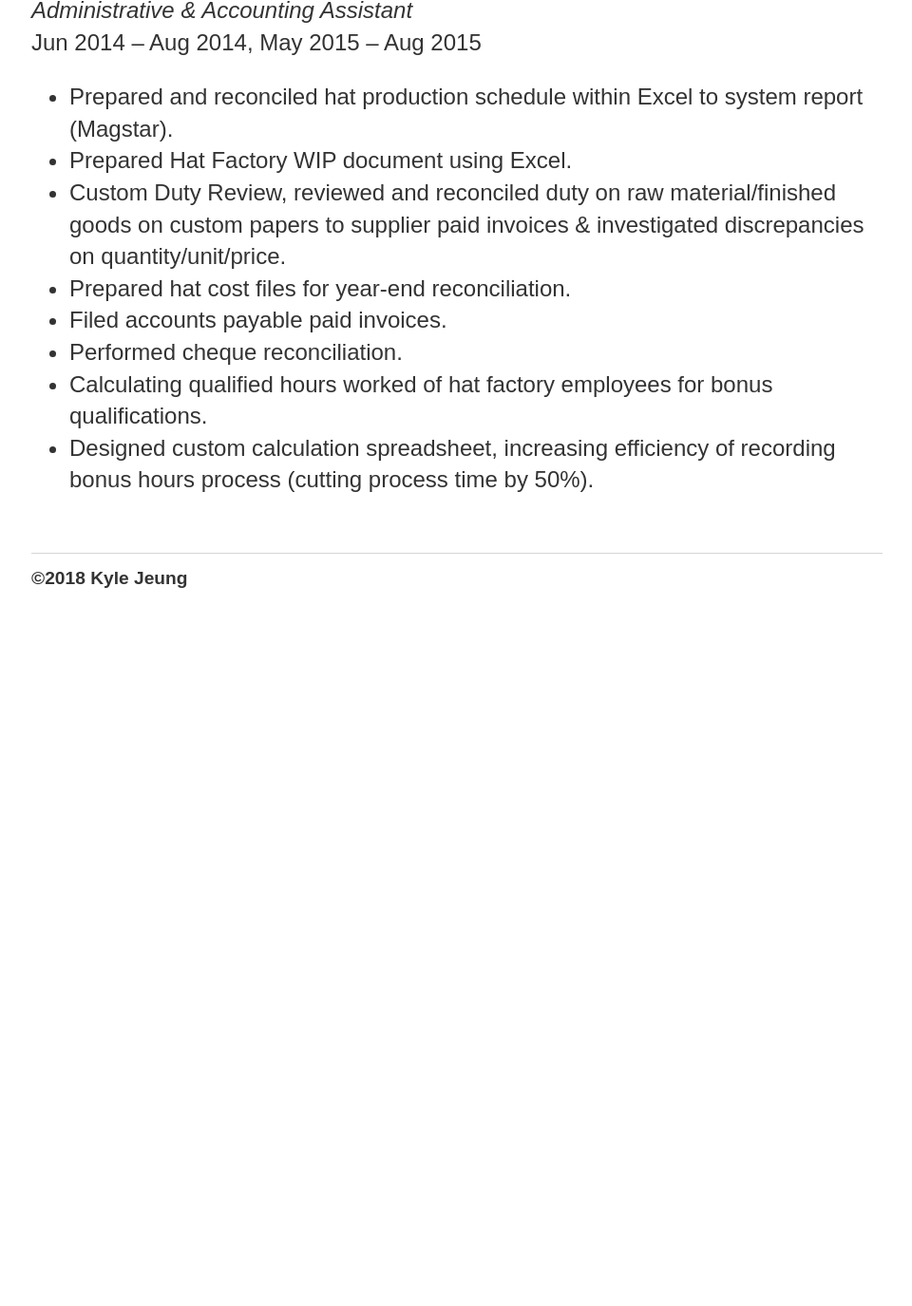
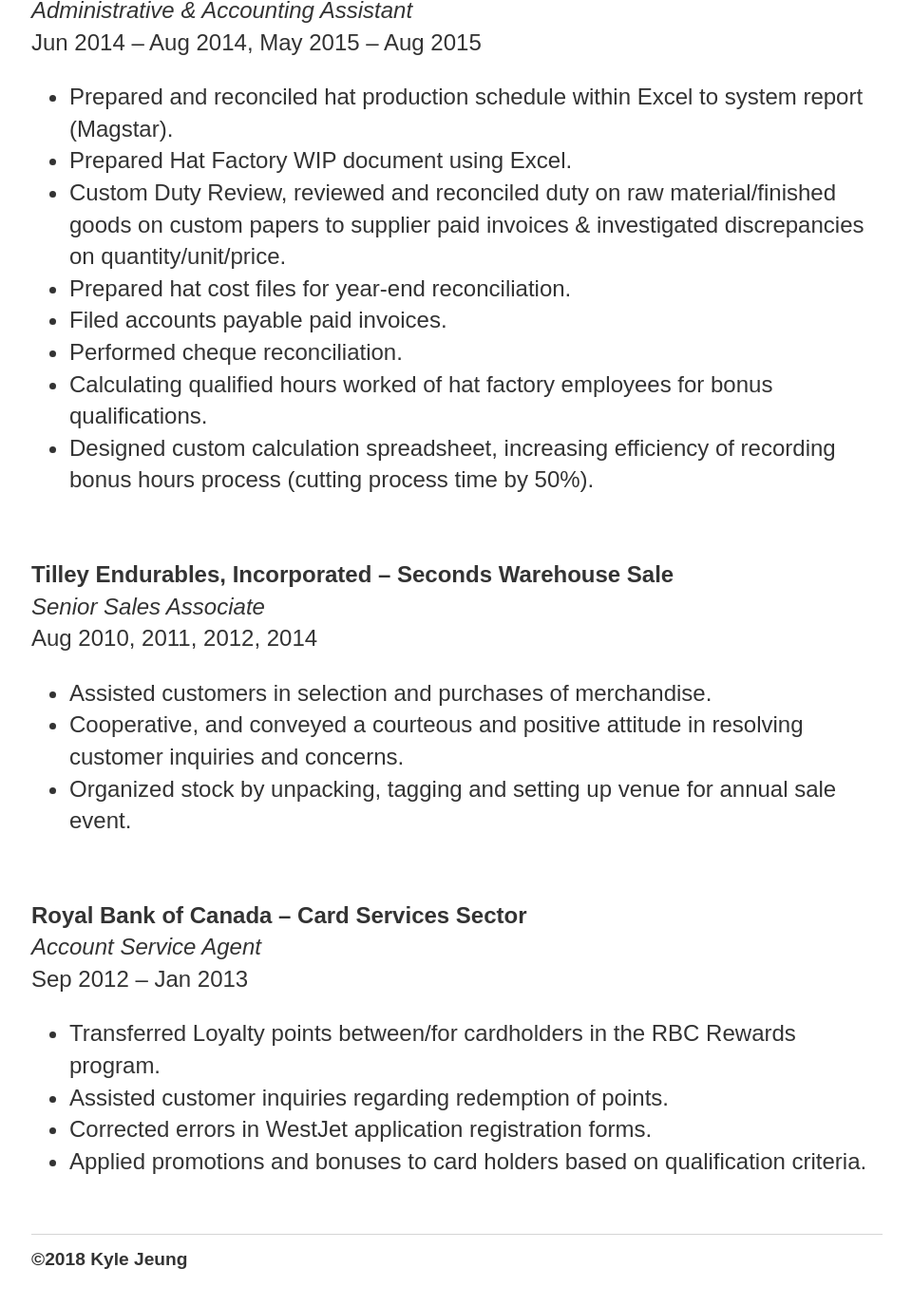
Before and after one commit to jeungkyle/portfolio, a Jekyll site: the page built from work/index.html, in a window 1280 px wide and 1400 px high, scrolled down 1967 px. Shown: the top 1375 px of the window at 95% size, without its empty margins (159-1119 px from the left). Built offline with Jekyll 4.4.1, drawn with Linux system fonts in a browser that asks for light colours; before the commit the page ends 2650 px from its top, so only the background shows below that.

Commit message:
Update index.html

```diff
--- a/work/index.html
+++ b/work/index.html
@@ -65,3 +65,26 @@
     <li>Designed custom calculation spreadsheet, increasing efficiency of recording bonus hours process (cutting process time by 50%).</li>
   </ul>
 </p><br>
+
+<p>
+  <b>Tilley Endurables, Incorporated – Seconds Warehouse Sale</b><br>
+  <i>Senior Sales Associate</i><br>
+  Aug 2010, 2011, 2012, 2014<br>
+  <ul>
+    <li>Assisted customers in selection and purchases of merchandise.</li>
+    <li>Cooperative, and conveyed a courteous and positive attitude in resolving customer inquiries and concerns.</li>
+    <li>Organized stock by unpacking, tagging and setting up venue for annual sale event.</li>
+  </ul>
+</p><br>
+
+<p>
+  <b>Royal Bank of Canada – Card Services Sector</b><br>
+  <i>Account Service Agent</i><br>
+  Sep 2012 – Jan 2013
+  <ul>
+    <li>Transferred Loyalty points between/for cardholders in the RBC Rewards program.</li>
+    <li>Assisted customer inquiries regarding redemption of points.</li>
+    <li>Corrected errors in WestJet application registration forms.</li>
+    <li>Applied promotions and bonuses to card holders based on qualification criteria.</li>
+  </ul>
+</p><br>
```
